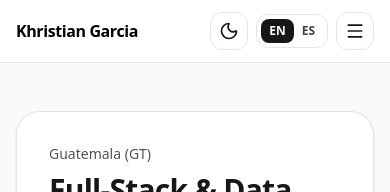
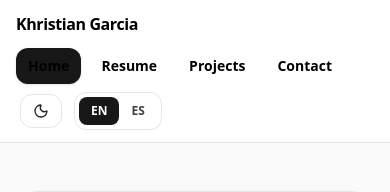
Before and after one commit to garciajuni20/Resume_Khristian_Garcia, a React (Vite) app: page / in a window 390 px wide. Shown: the top 192 px of the page. Built offline with nearby package versions, Linux system fonts and the light colour scheme.

Commit message:
Refactor Navbar component for improved structure

```diff
--- a/src/components/Navbar.tsx
+++ b/src/components/Navbar.tsx
@@ -1,76 +1,95 @@
 import { NavLink } from "react-router-dom"
 import { useLang } from "../context/LanguageContext"
 import { useTheme } from "../context/ThemeContext"
-import { useEffect, useState } from "react"
-import { Menu, X, Moon, Sun } from "lucide-react"
+import { Moon, Sun } from "lucide-react"
 
 const linkBase =
   "inline-flex items-center justify-center px-3 py-2 rounded-xl text-sm font-semibold transition " +
-  "focus:outline-none focus:ring-2 focus:ring-neutral-300"
-
-function navClass(isActive: boolean) {
-  return [
-    linkBase,
-    isActive
-      ? "bg-neutral-900 text-white shadow-sm dark:bg-white dark:text-neutral-900"
-      : "bg-white text-neutral-700 hover:bg-neutral-100 dark:bg-neutral-900 dark:text-neutral-200 dark:hover:bg-neutral-800"
-  ].join(" ")
-}
+  "focus:outline-none focus:ring-2 focus:ring-neutral-300 dark:focus:ring-neutral-700"
 
 export default function Navbar() {
   const { lang, setLang } = useLang()
   const { theme, toggleTheme } = useTheme()
-  const [open, setOpen] = useState(false)
-
-  useEffect(() => {
-    const onResize = () => {
-      if (window.innerWidth >= 640) setOpen(false) // sm breakpoint
-    }
-    window.addEventListener("resize", onResize)
-    return () => window.removeEventListener("resize", onResize)
-  }, [])
-
-  const labels =
-    lang === "en"
-      ? { home: "Home", resume: "Resume", projects: "Projects", contact: "Contact" }
-      : { home: "Inicio", resume: "CV", projects: "Proyectos", contact: "Contacto" }
 
   return (
     <header className="sticky top-0 z-40 border-b border-neutral-200 bg-white/90 backdrop-blur dark:border-neutral-800 dark:bg-neutral-950/85">
       <div className="mx-auto max-w-5xl px-4 sm:px-6 lg:px-8">
-        <div className="flex items-center justify-between py-3 gap-3">
+        <div className="flex flex-wrap items-center justify-between py-3 gap-3">
           <NavLink to="/" className="font-semibold tracking-tight text-neutral-900 dark:text-white">
             Khristian Garcia
           </NavLink>
 
-          {/* Desktop nav */}
-          <nav className="hidden sm:flex items-center gap-2">
-            <NavLink to="/" end className={({ isActive }) => navClass(isActive)}>
-              {labels.home}
-            </NavLink>
-            <NavLink to="/resume" className={({ isActive }) => navClass(isActive)}>
-              {labels.resume}
-            </NavLink>
-            <NavLink to="/projects" className={({ isActive }) => navClass(isActive)}>
-              {labels.projects}
-            </NavLink>
-            <NavLink to="/contact" className={({ isActive }) => navClass(isActive)}>
-              {labels.contact}
+          <nav className="flex flex-wrap items-center gap-2">
+            <NavLink
+              to="/"
+              className={({ isActive }) =>
+                [
+                  linkBase,
+                  isActive
+                    ? "bg-neutral-900 text-white shadow-sm dark:bg-white dark:text-neutral-900"
+                    : "bg-white text-neutral-700 hover:bg-neutral-100 dark:bg-neutral-900 dark:text-neutral-200 dark:hover:bg-neutral-800"
+                ].join(" ")
+              }
+            >
+              {lang === "en" ? "Home" : "Inicio"}
             </NavLink>
 
-            {/* Theme Toggle (desktop) */}
+            <NavLink
+              to="/resume"
+              className={({ isActive }) =>
+                [
+                  linkBase,
+                  isActive
+                    ? "bg-neutral-900 text-white shadow-sm dark:bg-white dark:text-neutral-900"
+                    : "bg-white text-neutral-700 hover:bg-neutral-100 dark:bg-neutral-900 dark:text-neutral-200 dark:hover:bg-neutral-800"
+                ].join(" ")
+              }
+            >
+              {lang === "en" ? "Resume" : "CV"}
+            </NavLink>
+
+            <NavLink
+              to="/projects"
+              className={({ isActive }) =>
+                [
+                  linkBase,
+                  isActive
+                    ? "bg-neutral-900 text-white shadow-sm dark:bg-white dark:text-neutral-900"
+                    : "bg-white text-neutral-700 hover:bg-neutral-100 dark:bg-neutral-900 dark:text-neutral-200 dark:hover:bg-neutral-800"
+                ].join(" ")
+              }
+            >
+              {lang === "en" ? "Projects" : "Proyectos"}
+            </NavLink>
+
+            <NavLink
+              to="/contact"
+              className={({ isActive }) =>
+                [
+                  linkBase,
+                  isActive
+                    ? "bg-neutral-900 text-white shadow-sm dark:bg-white dark:text-neutral-900"
+                    : "bg-white text-neutral-700 hover:bg-neutral-100 dark:bg-neutral-900 dark:text-neutral-200 dark:hover:bg-neutral-800"
+                ].join(" ")
+              }
+            >
+              {lang === "en" ? "Contact" : "Contacto"}
+            </NavLink>
+
+            {/* Theme Toggle */}
             <button
               onClick={toggleTheme}
-              className="ml-2 inline-flex items-center gap-2 rounded-xl border border-neutral-200 bg-white px-3 py-2 text-sm font-semibold text-neutral-800 hover:bg-neutral-50 dark:border-neutral-800 dark:bg-neutral-900 dark:text-neutral-100 dark:hover:bg-neutral-800"
+              className="ml-1 inline-flex items-center gap-2 rounded-xl border border-neutral-200 bg-white px-3 py-2 text-sm font-semibold text-neutral-800 hover:bg-neutral-50 dark:border-neutral-800 dark:bg-neutral-900 dark:text-neutral-100 dark:hover:bg-neutral-800"
               aria-label="Toggle theme"
               title={theme === "dark" ? "Light mode" : "Dark mode"}
+              type="button"
             >
               {theme === "dark" ? <Sun className="h-4 w-4" /> : <Moon className="h-4 w-4" />}
-              <span className="hidden md:inline">{theme === "dark" ? "Light" : "Dark"}</span>
+              <span className="hidden sm:inline">{theme === "dark" ? "Light" : "Dark"}</span>
             </button>
 
-            {/* Language Toggle (desktop) */}
-            <div className="ml-2 flex items-center rounded-xl border border-neutral-200 bg-white p-1 dark:border-neutral-800 dark:bg-neutral-900">
+            {/* Language Toggle */}
+            <div className="ml-1 flex items-center rounded-xl border border-neutral-200 bg-white p-1 dark:border-neutral-800 dark:bg-neutral-900">
               <button
                 onClick={() => setLang("en")}
                 className={[
@@ -79,6 +98,7 @@ export default function Navbar() {
                     ? "bg-neutral-900 text-white dark:bg-white dark:text-neutral-900"
                     : "text-neutral-700 hover:bg-neutral-50 dark:text-neutral-200 dark:hover:bg-neutral-800"
                 ].join(" ")}
+                type="button"
               >
                 EN
               </button>
@@ -90,86 +110,13 @@ export default function Navbar() {
                     ? "bg-neutral-900 text-white dark:bg-white dark:text-neutral-900"
                     : "text-neutral-700 hover:bg-neutral-50 dark:text-neutral-200 dark:hover:bg-neutral-800"
                 ].join(" ")}
+                type="button"
               >
                 ES
               </button>
             </div>
           </nav>
-
-          {/* Mobile controls */}
-          <div className="flex sm:hidden items-center gap-2">
-            <button
-              onClick={toggleTheme}
-              className="inline-flex items-center justify-center rounded-xl border border-neutral-200 bg-white p-2 text-neutral-900 hover:bg-neutral-50 dark:border-neutral-800 dark:bg-neutral-900 dark:text-white dark:hover:bg-neutral-800"
-              aria-label="Toggle theme"
-            >
-              {theme === "dark" ? <Sun className="h-5 w-5" /> : <Moon className="h-5 w-5" />}
-            </button>
-
-            <div className="flex items-center rounded-xl border border-neutral-200 bg-white p-1 dark:border-neutral-800 dark:bg-neutral-900">
-              <button
-                onClick={() => setLang("en")}
-                className={[
-                  "px-2 py-1 text-xs rounded-lg transition font-semibold",
-                  lang === "en"
-                    ? "bg-neutral-900 text-white dark:bg-white dark:text-neutral-900"
-                    : "text-neutral-700 hover:bg-neutral-50 dark:text-neutral-200 dark:hover:bg-neutral-800"
-                ].join(" ")}
-              >
-                EN
-              </button>
-              <button
-                onClick={() => setLang("es")}
-                className={[
-                  "px-2 py-1 text-xs rounded-lg transition font-semibold",
-                  lang === "es"
-                    ? "bg-neutral-900 text-white dark:bg-white dark:text-neutral-900"
-                    : "text-neutral-700 hover:bg-neutral-50 dark:text-neutral-200 dark:hover:bg-neutral-800"
-                ].join(" ")}
-              >
-                ES
-              </button>
-            </div>
-
-            <button
-              onClick={() => setOpen((p) => !p)}
-              className="inline-flex items-center justify-center rounded-xl border border-neutral-200 bg-white p-2 text-neutral-900 hover:bg-neutral-50 dark:border-neutral-800 dark:bg-neutral-900 dark:text-white dark:hover:bg-neutral-800"
-              aria-label="Open menu"
-            >
-              {open ? <X className="h-5 w-5" /> : <Menu className="h-5 w-5" />}
-            </button>
-          </div>
         </div>
-
-        {/* Mobile menu */}
-        {open ? (
-          <div className="sm:hidden pb-3">
-            <div className="rounded-2xl border border-neutral-200 bg-white p-2 shadow-sm dark:border-neutral-800 dark:bg-neutral-900">
-              <div className="grid gap-2">
-                <NavLink to="/" end onClick={() => setOpen(false)} className={({ isActive }) => navClass(isActive)}>
-                  {labels.home}
-                </NavLink>
-                <NavLink to="/resume" onClick={() => setOpen(false)} className={({ isActive }) => navClass(isActive)}>
-                  {labels.resume}
-                </NavLink>
-                <NavLink
-                  to="/projects"
-                  onClick={() => setOpen(false)}
-                  className={({ isActive }) => navClass(isActive)}
-                >
-                  {labels.projects}
-                </NavLink>
-                <NavLink
-                  to="/contact"
-                  onClick={() => setOpen(false)}
-                  className={({ isActive }) => navClass(isActive)}
-                >
-                  {labels.contact}
-                </NavLink>
-              </div>
-            </div>
-          </div>
-        ) : null}
       </div>
     </header>
   )
```
